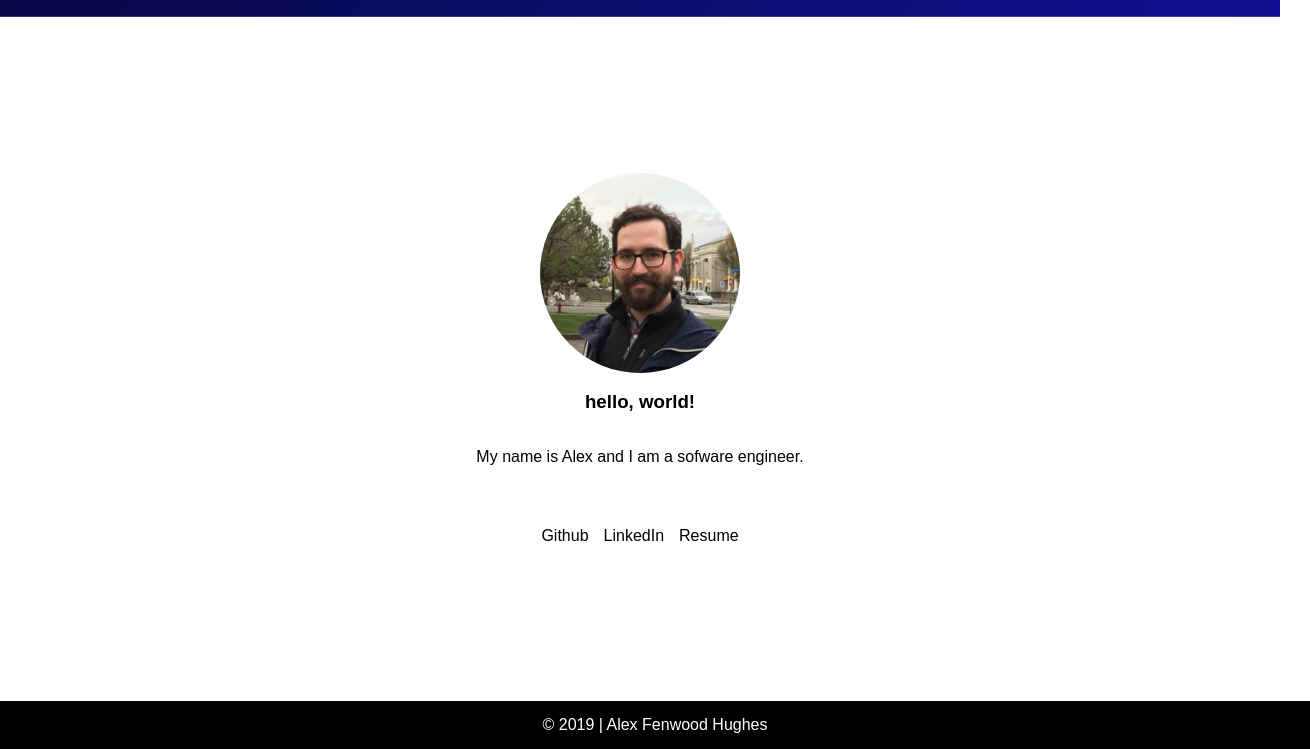
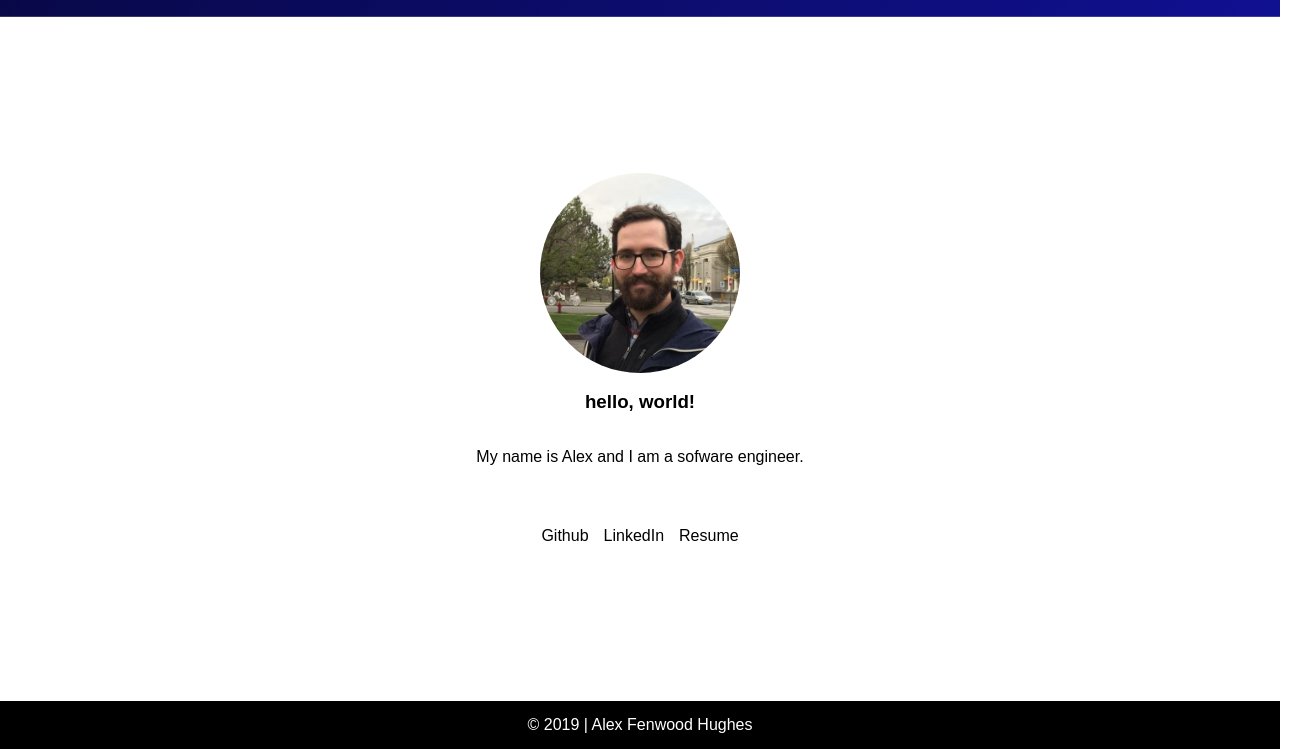
Before and after one commit to alxhghs/my-personal-page, a Gatsby site: page / in a window 1280 px wide. Shown: the part 51-800 px from the top of the page, 1310 px wide, since content can reach past the window. Built offline with nearby package versions, Linux system fonts and the light colour scheme; Gatsby itself is replaced by a stand-in of ours.

Commit message:
adjust footer padding

```diff
--- a/src/layouts/index.tsx
+++ b/src/layouts/index.tsx
@@ -26,7 +26,7 @@ const Footer = styled("footer")`
     width: 100%;
     bottom: 0;
     text-align: center;
-    padding: 15px;
+    padding: 15px 0;
 `;
 
 const Layout: React.FC = ({ children }) => (
```
